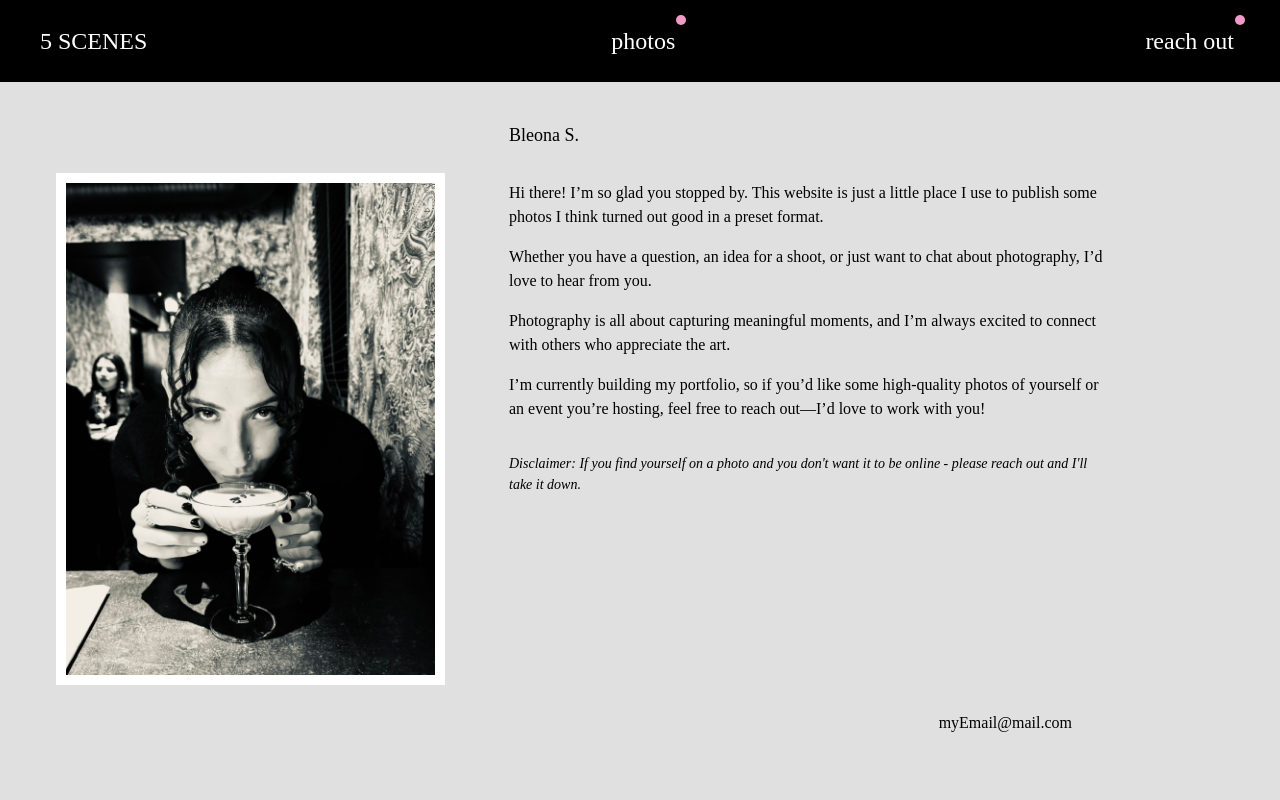
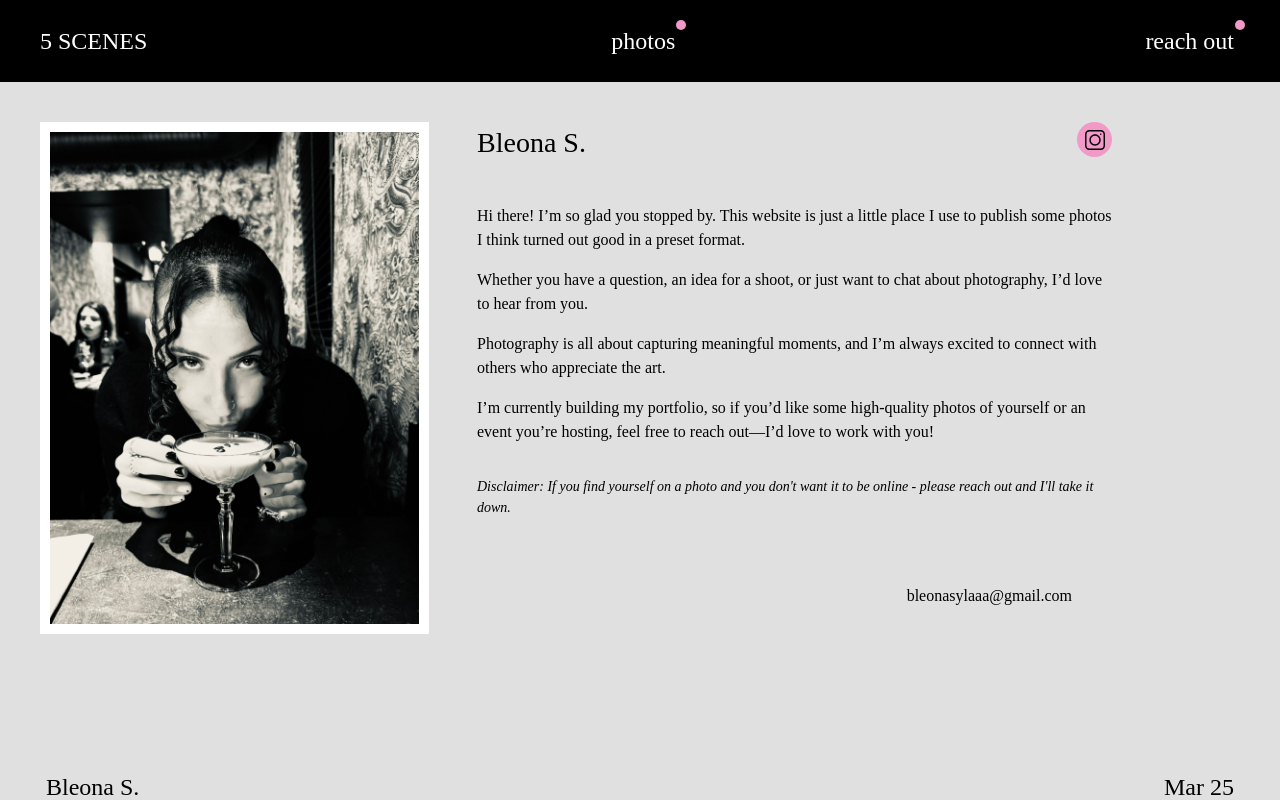
Before and after one commit to antjoh1/5photos, a SvelteKit app: page /reachMe in a window 1280 px wide. Shown: the top 800 px of the page. Built offline with nearby package versions, Linux system fonts and the light colour scheme.

Commit message:
insta logo and contact info

```diff
--- a/src/app.css
+++ b/src/app.css
@@ -41,7 +41,7 @@ h4 {
 
 .circle{
     position: absolute;
-    top: -5px;
+    top: 0px;
     right: -5px;
     width: 10px;
     height: 10px;
@@ -116,12 +116,6 @@ h4 {
     color: gray;
 }
 
-/* .nextPhotoButton:hover {
-    background-color: white;
-    color: black;
-    transform: scale(1.3);
-} */
-
 
 @media (max-width: 800px){
     h1 {font-size: 13px;}
--- a/src/lib/archivePicker.svelte
+++ b/src/lib/archivePicker.svelte
@@ -3,8 +3,6 @@
     import { base } from '$app/paths';
 	import { userState } from '../routes/state.svelte';
     let { data } = $props();
-
-    // let photosBlogPath = base
 
     let isSelected = (/** @type {string} */ value) => {return value == userState.pickedDate}
 
--- a/src/routes/+layout.svelte
+++ b/src/routes/+layout.svelte
@@ -50,7 +50,9 @@
 
 
 		{#if userState.archiveToggle}
-			<div class='blurBgDiv' in:fade={{duration: userState.introDuration/4}} out:fade={{duration: userState.introDuration/4}}></div>
+			<button onclick={() => userState.archiveToggle=false} style="color:var(--background-color-3);"> BUTTON
+				<div class='blurBgDiv' in:fade={{duration: userState.introDuration/4}} out:fade={{duration: userState.introDuration/4}}></div>
+			</button>
 			<div class='firstLoadMessage archive'>
 				<ArchivePicker {data}></ArchivePicker>
 			</div>
@@ -68,6 +70,7 @@
 {#if blurBg}
     <div class='blurBgDiv' in:fade={{delay:userState.introDuration/3, duration: userState.introDuration}} out:fade={{delay: userState.introDuration/3, duration: userState.introDuration}}></div>
 {/if}
+
 {#if introMsgFlag}
     <div class='firstLoadMessage' in:fly={{delay: userState.introDuration*1.5, x:-1000, duration: userState.introDuration, easing:quartOut}} out:fly={{x:-800, duration: userState.introDuration, easing:quartIn}}>
 
--- a/src/routes/reachMe/+page.svelte
+++ b/src/routes/reachMe/+page.svelte
@@ -1,6 +1,7 @@
 <script>
     import profilePic from '$lib/assets/reachMe.jpeg';
     import profileDesc from '$lib/assets/blonqeIntro.json';
+    import { base } from '$app/paths';
 
 </script>
 
@@ -8,7 +9,12 @@
     <img src={profilePic} alt='Blonqe' class='singleImage' />
 
     <div class='photoDesc'>
-        <h1 class='introName'> Bleona S. </h1>
+        <div class='nameAndIcons'>
+            <h1 class='introName'> Bleona S. </h1>
+            <a class='instaLink' href='https://www.instagram.com/bleonassss/'>
+                <img class='instaLogo' src='{base}/instagramLogo.svg' alt='instagramLink' />
+            </a>
+        </div>
 
         <div class='paragraphs'>
             {#each profileDesc as paragraph}
@@ -18,7 +24,7 @@
 
         <p class='disclaimer'>Disclaimer: If you find yourself on a photo and you don't want it to be online - please reach out and I'll take it down.</p>
 
-        <p class='email'>myEmail@mail.com</p>
+        <p class='email'>bleonasylaaa@gmail.com</p>
     </div>
 </div>
 
@@ -33,24 +39,51 @@
         text-wrap: wrap;
     }
 
+    .nameAndIcons {
+        display: flex;
+        flex-direction: row;
+        align-items: start;
+        justify-content: space-between;
+        height: 50px;
+    }
+
+    .instaLogo {
+        height: 20px;
+    }
+
+    .instaLink {
+        display: flex;
+        justify-content: center;
+        align-items: center;
+        height: 35px;
+        width: 35px;
+        background-color: var(--pink-accent);
+        border-radius: 100%;
+        transition: 300ms;
+    }
+
+    .instaLink:hover {
+        background-color: white;
+        transform: scale(1.1);
+    }
+
     .mainContentBox {
-        padding: 40px 40px 40px 40px;
-        width: 90vw;
         display: flex;
         flex-direction: row;
         justify-content: flex-start;
+        padding: 40px 40px 40px 40px;
+        width: 90vw;
         column-gap: 3rem;
-        align-items: center;
+        align-items: start;
+        /* max-height: 40vw; */
     }
 
     .singleImage {
         max-width: 50vw;
         min-height: 40vw;
         max-height: 40vw;
-        margin: 0rem 1rem 3rem 1rem;
         padding: 10px;
         background-color: white;
-        /* border-radius: 5px; */
         transition: cubic-bezier(0.47, 0, 0.745, 0.715);
     }
 
@@ -69,8 +102,9 @@
     .email {
         display: flex;
         padding-right: 40px;
-        margin-top: 200px;
+        margin-top: 50px;
         justify-content: flex-end;
+        align-self: flex-end;
     }
 
     .disclaimer {
@@ -80,14 +114,15 @@
     }
 
     .introName {
-        font-size: 18px;
-        font-weight: 400;
+        font-size: 28px;
+        font-weight: 300;
     }
 
     @media (max-width: 800px){
         .mainContentBox { flex-direction: column; row-gap: 10px;  width: 85vw; align-items: center; padding-left: 20px;}
         .photoDesc { padding-left: 20px; font-size: 16px; }
         .singleImage { max-width: 85vw; max-height: 60vh; align-self: flex-start;}
+        .nameAndIcons { margin-top: 50px;}
     }
 
 </style>
```
Also changed, not shown: static/instagramLogo.svg (added), 1 other file (tests, documents, lock files or other folders).
